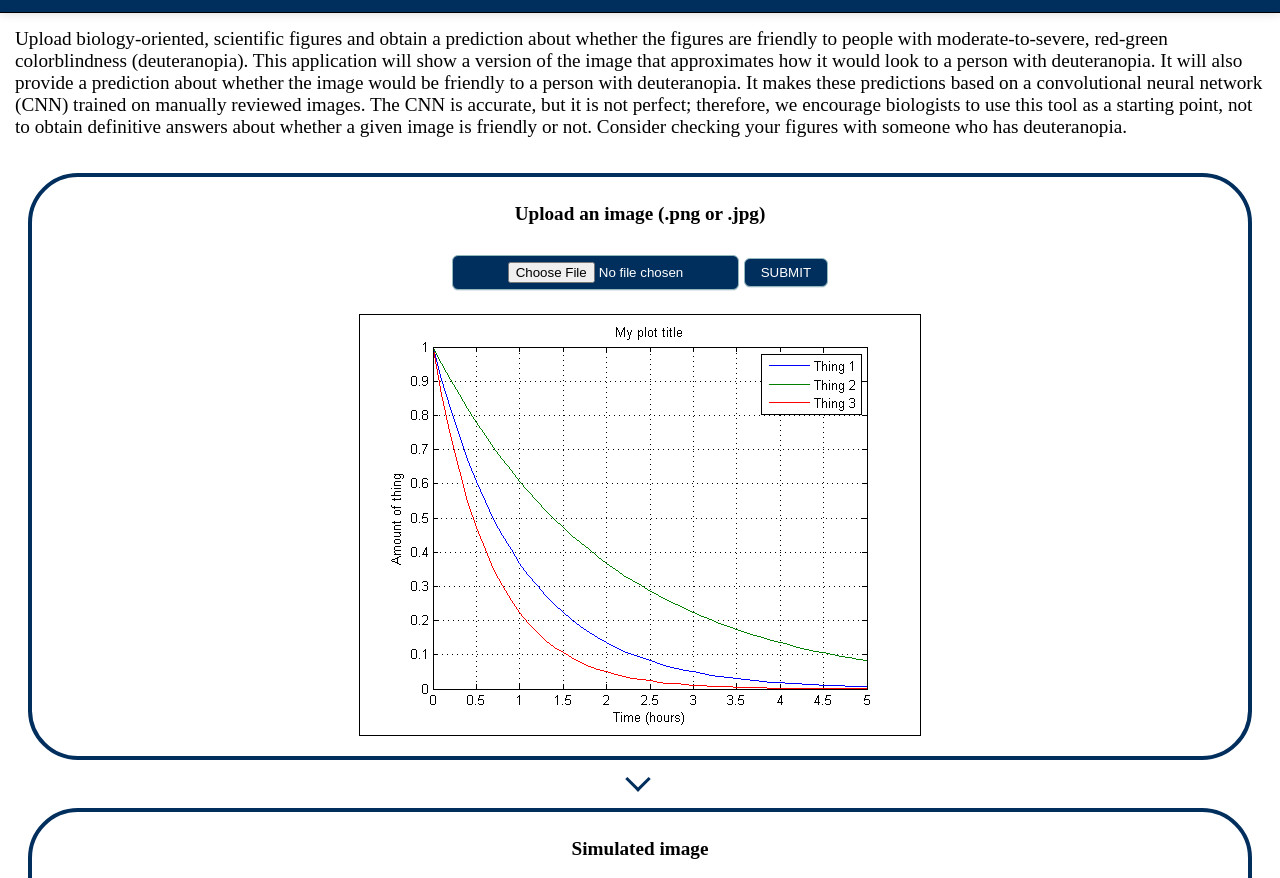
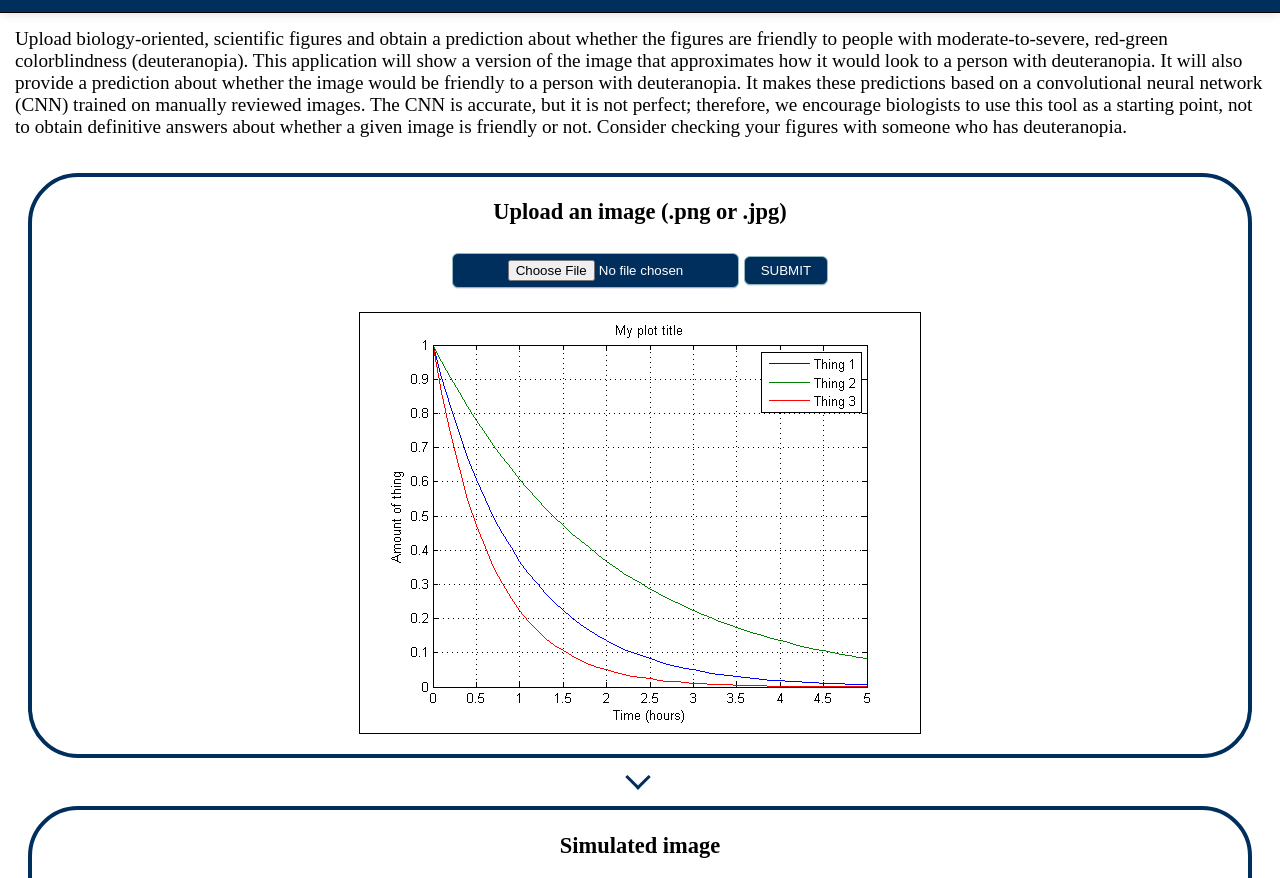
Before and after one commit to srp33/colorblind_image_tester, a website: page index.html in a window 1280 px wide. Shown: the part 51-929 px from the top of the page. Drawn offline with nearby package versions, Linux system fonts and the light colour scheme.

Commit message:
Made formatting changes

```diff
--- a/index.html
+++ b/index.html
@@ -25,7 +25,7 @@
   <div class="flow_box">
     <div class="container" id="originalImageContainer">
             <!-- <p>Your uploaded image will display below:</p> -->
-      <h4>Upload an image (.png or .jpg)</h4>
+      <h3>Upload an image (.png or .jpg)</h3>
       <form id="uploadForm">
         <input type="file" name="fileupload" accept="image/*" id="uploadedFile">
         <button type="submit" name="upload" >SUBMIT</button>
@@ -41,7 +41,7 @@
     </div>
     <i class="arrow right"></i>
     <div class="container" id="simulatedImageContainer">
-      <h4>Simulated image</h4>
+      <h3>Simulated image</h3>
 
       <!-- <button name="show_image" id="show_simulated" onclick="simulateImage()">SHOW SIMULATED IMAGE</button> -->
       <!-- <p>Your simulated image will display below:</p> -->
@@ -55,7 +55,7 @@
     </div>
     <i class="arrow right"></i>
     <div class="container" id="predictImageContainer">
-      <h4>Prediction</h4>
+      <h3>Prediction</h3>
       <!-- <button name="predict" onclick="predict_image()">PREDICT IF YOUR IMAGE IS COLORBLIND-FRIENDLY</button> -->
       <!-- <p>Check how colorblind-friendly your image is! </p> -->
       <div class="output_screen">
```
